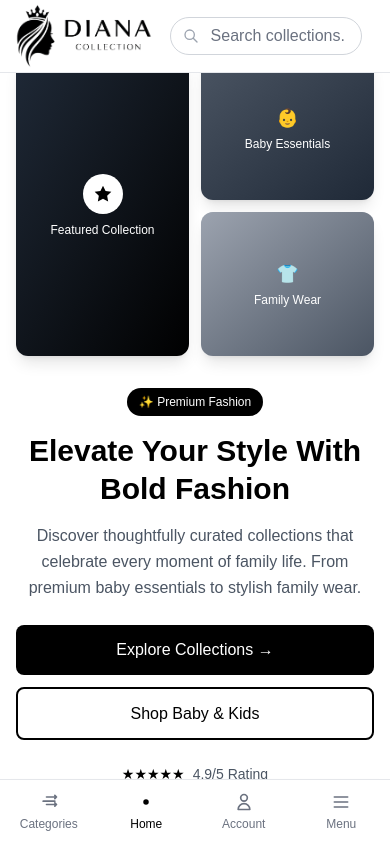
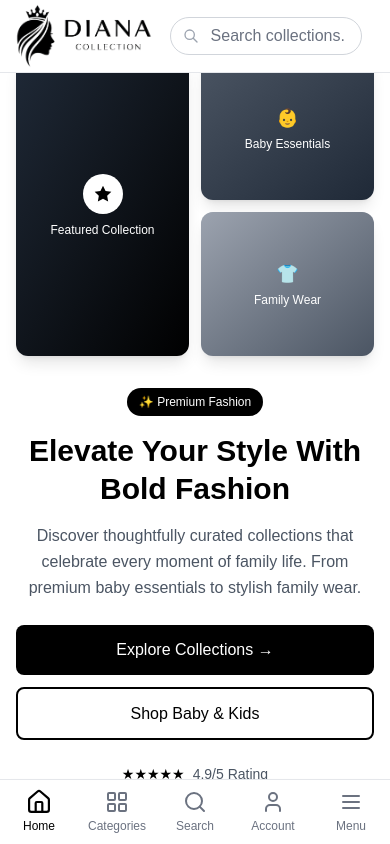
Before and after one commit to SubodhShil/Diana-Collection, a Next.js app: page / in a window 390 px wide. Shown: the top 844 px of the page. Built offline with nearby package versions, Linux system fonts and the light colour scheme; a web font is replaced by a local one.

Commit message:
mobile bottom nav redesigned

```diff
--- a/components/Layout/MobileBottomNav.tsx
+++ b/components/Layout/MobileBottomNav.tsx
@@ -1,8 +1,8 @@
 'use client';
 
-import { useState } from 'react';
 import Link from 'next/link';
 import { usePathname } from 'next/navigation';
+import { Home, LayoutGrid, User, Menu, Search } from 'lucide-react';
 
 interface MobileBottomNavProps {
   onMenuToggle: () => void;
@@ -11,65 +11,44 @@ interface MobileBottomNavProps {
 const MobileBottomNav: React.FC<MobileBottomNavProps> = ({ onMenuToggle }) => {
   const pathname = usePathname();
 
-  const getCurrentLabel = () => {
-    if (pathname === '/') return 'Home';
-    if (pathname.includes('/baby-kids')) return 'Baby';
-    if (pathname.includes('/women')) return 'Women';
-    if (pathname.includes('/men')) return 'Men';
-    if (pathname.includes('/accessories')) return 'Access';
-    if (pathname.includes('/about')) return 'About';
-    return 'Shop';
-  };
-
   const navItems = [
+    {
+      id: 'home',
+      label: 'Home',
+      icon: <Home size={24} />,
+      href: '/',
+    },
     {
       id: 'categories',
       label: 'Categories',
-      icon: (
-        <svg className="w-5 h-5" fill="none" stroke="currentColor" viewBox="0 0 24 24">
-          <path strokeLinecap="round" strokeLinejoin="round" strokeWidth={2} d="M19 11H5m14-7l2 2-2 2m2-2H9m10 7l2 2-2 2m2-2H9" />
-        </svg>
-      ),
-      href: '/categories'
+      icon: <LayoutGrid size={24} />,
+      href: '/categories',
     },
     {
-      id: 'current',
-      label: getCurrentLabel(),
-      icon: (
-        <svg className="w-5 h-5" fill="currentColor" viewBox="0 0 24 24">
-          <circle cx="12" cy="12" r="3" />
-        </svg>
-      ),
-      href: pathname,
-      isActive: true
+      id: 'search',
+      label: 'Search',
+      icon: <Search size={24} />,
+      href: '/search',
     },
     {
       id: 'account',
       label: 'Account',
-      icon: (
-        <svg className="w-5 h-5" fill="none" stroke="currentColor" viewBox="0 0 24 24">
-          <path strokeLinecap="round" strokeLinejoin="round" strokeWidth={2} d="M16 7a4 4 0 11-8 0 4 4 0 018 0zM12 14a7 7 0 00-7 7h14a7 7 0 00-7-7z" />
-        </svg>
-      ),
-      href: '/account'
+      icon: <User size={24} />,
+      href: '/account',
     },
     {
       id: 'menu',
       label: 'Menu',
-      icon: (
-        <svg className="w-5 h-5" fill="none" stroke="currentColor" viewBox="0 0 24 24">
-          <path strokeLinecap="round" strokeLinejoin="round" strokeWidth={2} d="M4 6h16M4 12h16M4 18h16" />
-        </svg>
-      ),
-      onClick: onMenuToggle
-    }
+      icon: <Menu size={24} />,
+      onClick: onMenuToggle,
+    },
   ];
 
   return (
     <nav className="fixed bottom-0 left-0 right-0 z-50 bg-white border-t border-gray-200 shadow-lg">
-      <div className="grid grid-cols-4 h-16">
+      <div className="grid grid-cols-5 h-16">
         {navItems.map((item) => {
-          const isActive = item.isActive || pathname === item.href;
+          const isActive = pathname === item.href;
 
           if (item.onClick) {
             return (
@@ -80,9 +59,11 @@ const MobileBottomNav: React.FC<MobileBottomNavProps> = ({ onMenuToggle }) => {
                   isActive ? 'text-black' : 'text-gray-500 hover:text-gray-700'
                 }`}
               >
-                <div className={`transition-transform ${
-                  isActive ? 'scale-110' : 'scale-100'
-                }`}>
+                <div
+                  className={`transition-transform ${
+                    isActive ? 'scale-110' : 'scale-100'
+                  }`}
+                >
                   {item.icon}
                 </div>
                 <span className="text-xs font-medium">{item.label}</span>
@@ -98,9 +79,11 @@ const MobileBottomNav: React.FC<MobileBottomNavProps> = ({ onMenuToggle }) => {
                 isActive ? 'text-black' : 'text-gray-500 hover:text-gray-700'
               }`}
             >
-              <div className={`transition-transform ${
-                isActive ? 'scale-110' : 'scale-100'
-              }`}>
+              <div
+                className={`transition-transform ${
+                  isActive ? 'scale-110' : 'scale-100'
+                }`}
+              >
                 {item.icon}
               </div>
               <span className="text-xs font-medium">{item.label}</span>
```
